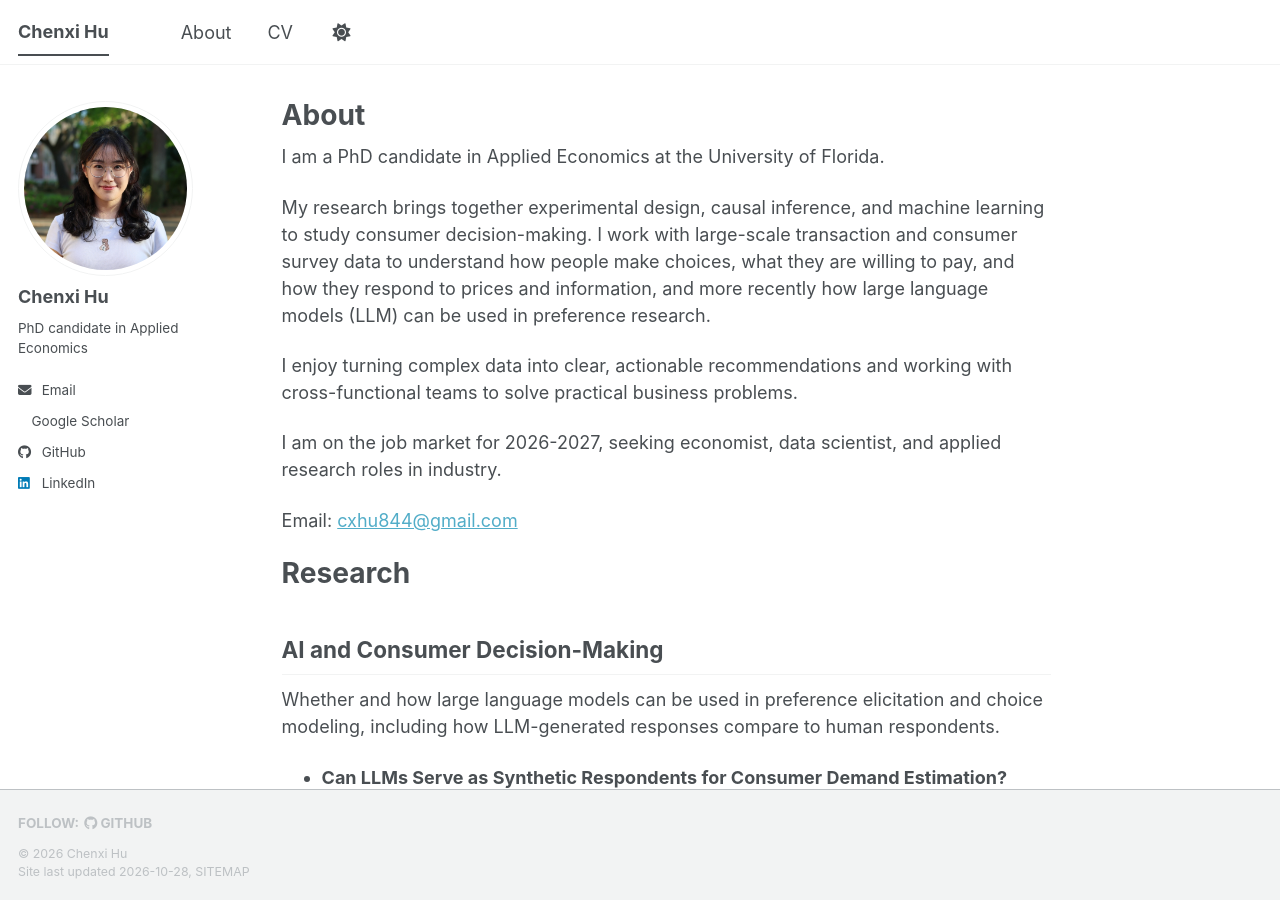
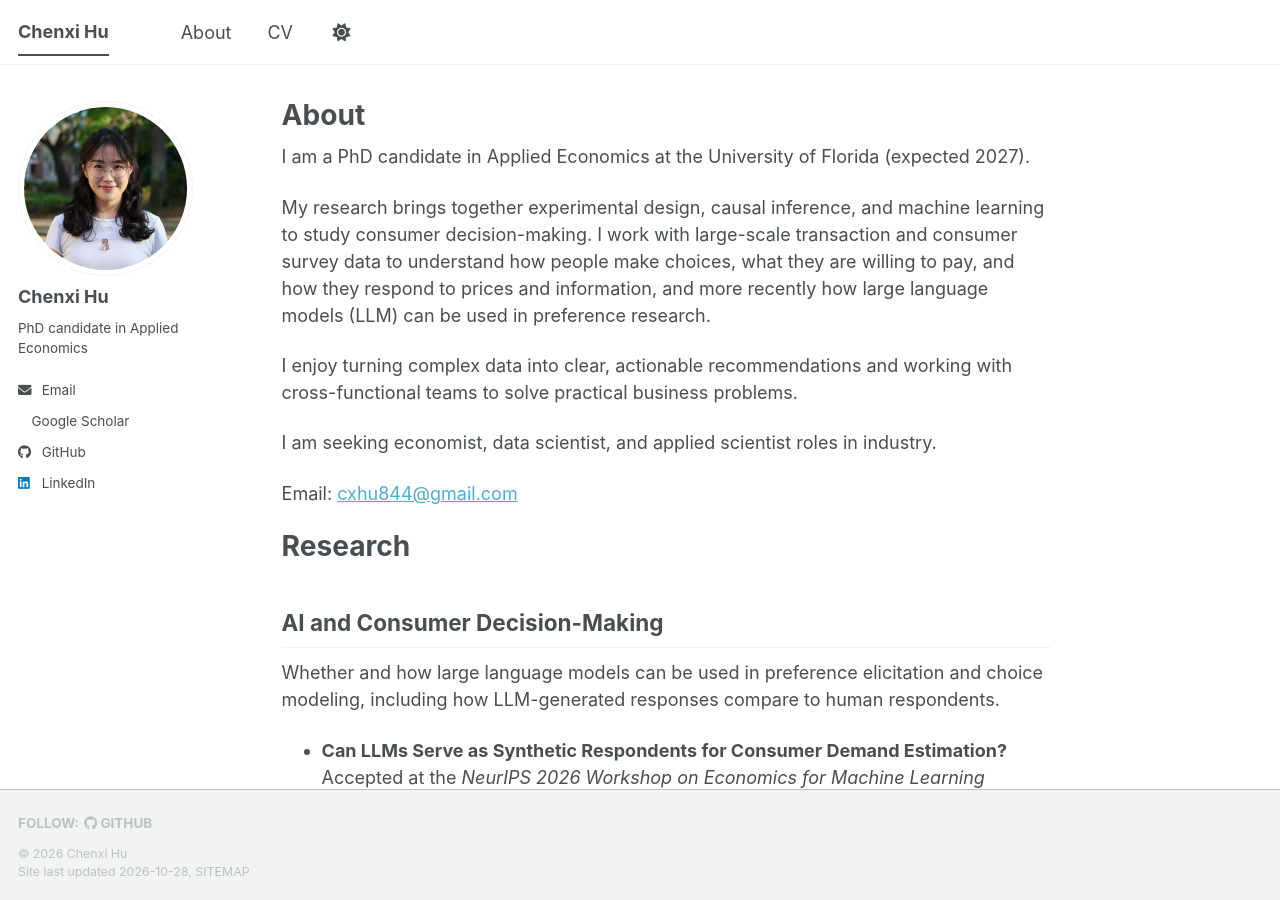
Before and after one commit to ChessiHu/ChessiHu.github.io, a Jekyll site: the page built from _pages/about.md, in a window 1280 px wide and 900 px high. Built offline with Jekyll 4.4.1, drawn with Linux system fonts in a browser that asks for light colours; a style sheet for code colours, icons or effects is not loaded.

Commit message:
update about

```diff
--- a/_pages/about.md
+++ b/_pages/about.md
@@ -7,13 +7,13 @@ redirect_from:
   - /about.html
 ---
 
-I am a PhD candidate in Applied Economics at the University of Florida.
+I am a PhD candidate in Applied Economics at the University of Florida (expected 2027).
 
 My research brings together experimental design, causal inference, and machine learning to study consumer decision-making. I work with large-scale transaction and consumer survey data to understand how people make choices, what they are willing to pay, and how they respond to prices and information, and more recently how large language models (LLM) can be used in preference research.
 
 I enjoy turning complex data into clear, actionable recommendations and working with cross-functional teams to solve practical business problems.
 
-I am on the job market for 2026-2027, seeking economist, data scientist, and applied research roles in industry.
+I am seeking economist, data scientist, and applied scientist roles in industry.
 
 Email: [cxhu844@gmail.com](mailto:cxhu844@gmail.com)
 
@@ -25,7 +25,8 @@ Email: [cxhu844@gmail.com](mailto:cxhu844@gmail.com)
 Whether and how large language models can be used in preference elicitation and choice modeling, including how LLM-generated responses compare to human respondents.
 
 - **Can LLMs Serve as Synthetic Respondents for Consumer Demand Estimation?** <br>
-Accepted at the *NeurIPS 2026 Workshop on Economics for Machine Learning (EconML)*, Atlanta, December 2026. Accepted at *2026 NABE Tech Economics Conference*, San Diego, November 2026.
+Accepted at the *NeurIPS 2026 Workshop on Economics for Machine Learning (EconML)*, Atlanta, December 2026.
+Accepted at *2026 NABE Tech Economics Conference*, San Diego, November 2026.
 
 ## Behavioral and Experimental Economics
 
```
